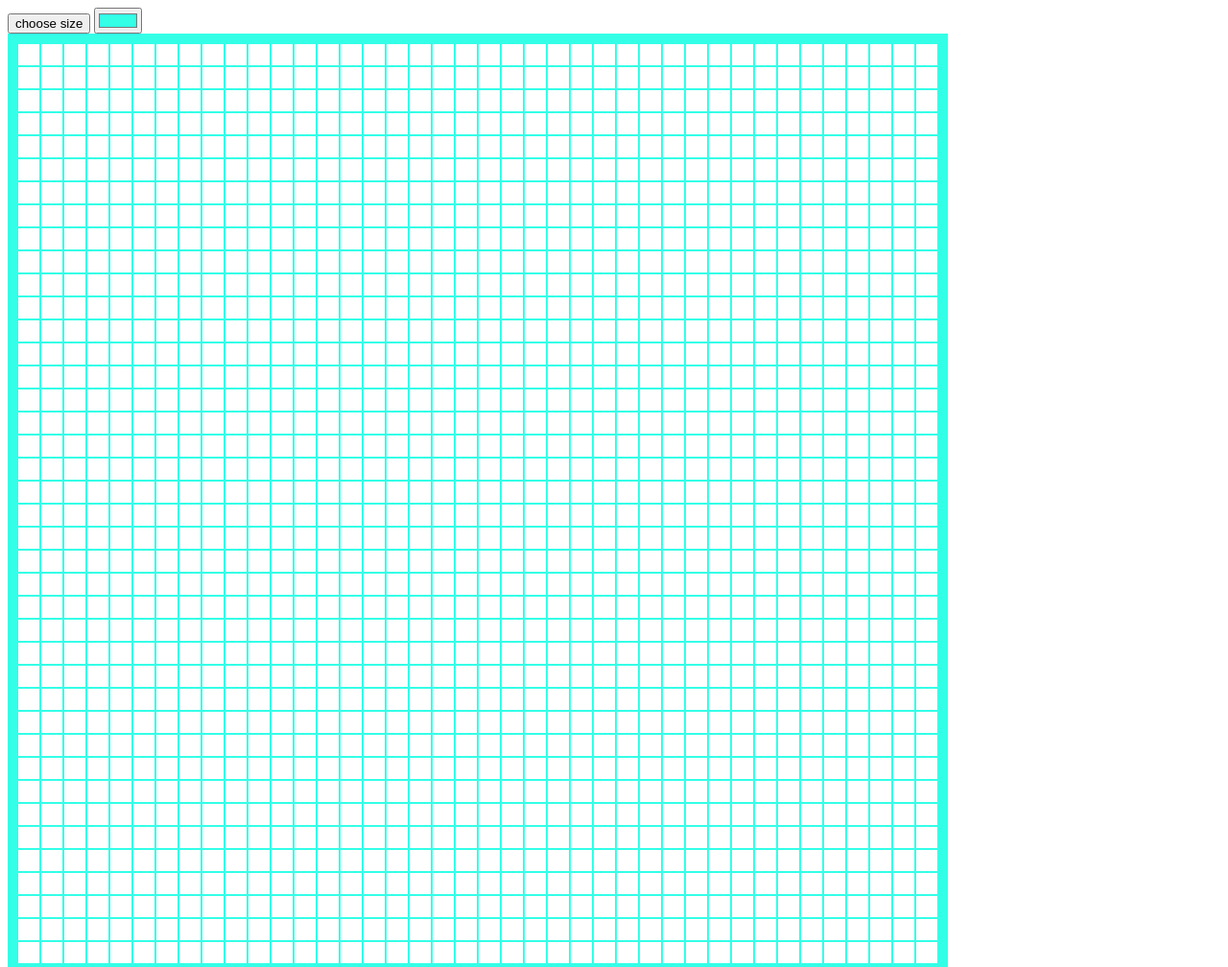
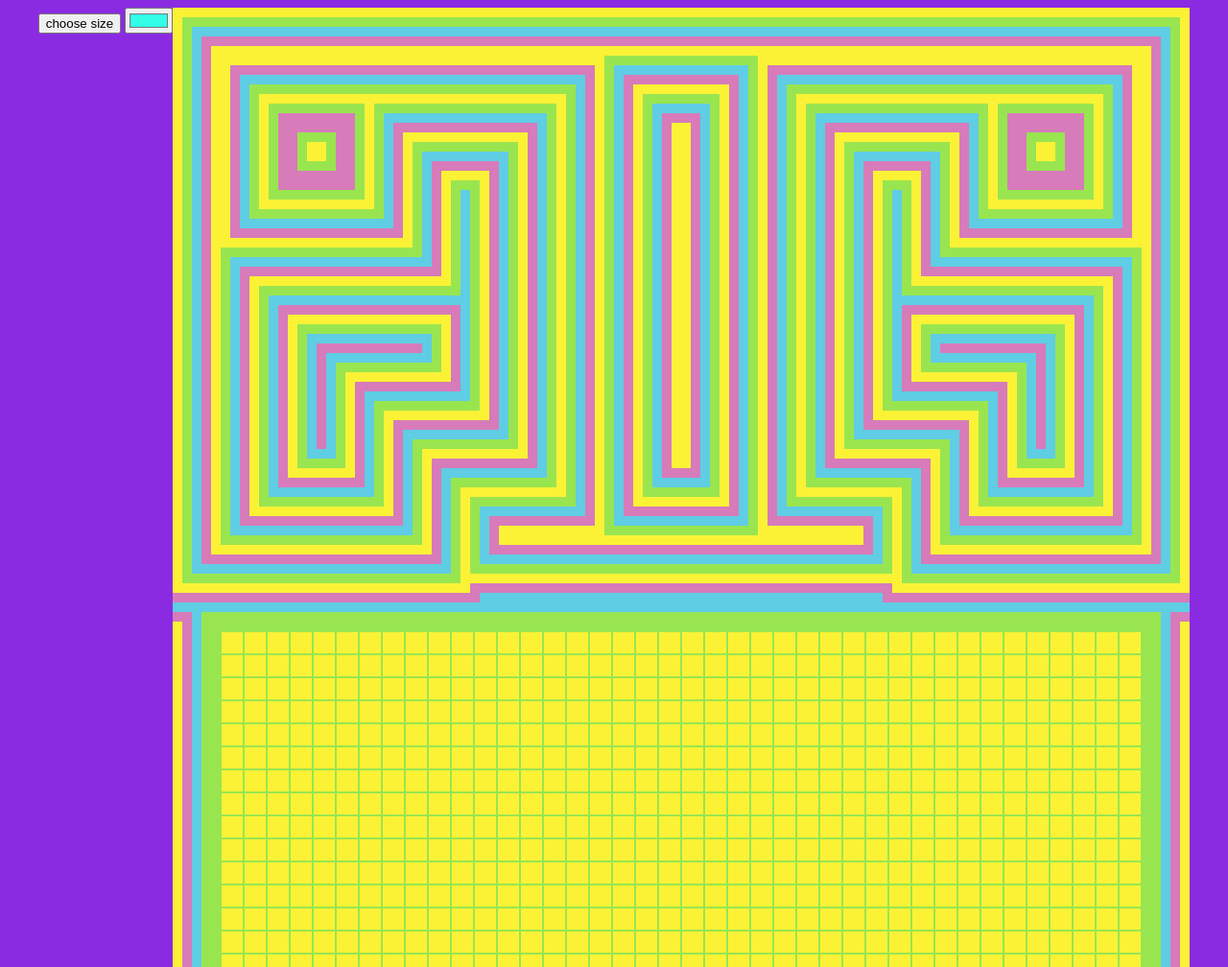
Before and after one commit to MxRi007/odin-etch-a-sketch, a plain HTML site: page index.html in a window 1280 px wide. Shown: the top 1008 px of the page at 96% size. Drawn offline with Linux system fonts and the light colour scheme.

Commit message:
Add a png frame to the editor display

```diff
--- a/index.html
+++ b/index.html
@@ -9,9 +9,14 @@
     <title>Document</title>
 </head>
 <body>
+    <div id="controls">
     <button id="gridSize">choose size</button>
     <input type="color" id="color" value="#33FFE7">
-    <div id="editor"></div>
+    </div>
+
+    <div id="frame">
+        <div id="editor"></div>
+    </div>
 
 </body>
 </html>
--- a/javascript.js
+++ b/javascript.js
@@ -7,7 +7,7 @@ btnSize.addEventListener('click', promptGrid);
 function promptGrid(){
     let size = +prompt('Please enter a grid size between 10 - 100 pixels.');
     while(true){
-        if(!size){
+        if(size === null || size === ''){
             break;
         } else if(isNaN(size)){
             size = +prompt('That\'s not a number. Please enter a number between 10 - 100 pixels.');
@@ -25,10 +25,17 @@ function promptGrid(){
 }
 
 let mousedown = false;
+let coordinates = [];
 
 function buildGrid(length){
-    for(let i = 0; i < length*length; i++){
+    for(let i = 1; i <= length; i++){
+        for(let j = 1; j <= length; j++){
+
+
         const square = document.createElement('div');
+
+        coordinates.push([i, j, square]);
+
         square.classList.add('square');
         square.style.width = `${960/length}px`;
         square.style.height = `${960/length}px`;
@@ -49,7 +56,10 @@ function buildGrid(length){
         });
 
         editor.appendChild(square);
+
         }
+    }
+    console.log(coordinates);
 }
 
 function setColor(element){
--- a/style.css
+++ b/style.css
@@ -1,10 +1,15 @@
-
+body {
+    background-color: blueviolet;
+    display: flex;
+    justify-content: center;
+}
 
 .square {
     box-sizing: border-box;
     width: 10px;
     height: 10px;
-    border: 1px solid #33FFE7;
+    border: 1px solid #99E550;
+    background-color: #fbf236;
 }
 
 #editor {
@@ -12,5 +17,16 @@
     flex-wrap: wrap;
     height:960px;
     width: 960px;
-    border: 10px solid #33FFE7;
+    border: 20px solid #99E550;
+    margin-bottom: 30px;
 }
+
+#frame {
+    display: flex;
+    flex-direction: column-reverse;
+    align-items: center;
+
+    width:1060px;
+    height:1660px;
+    background-image: url("eas-frame.png");
+}
```
